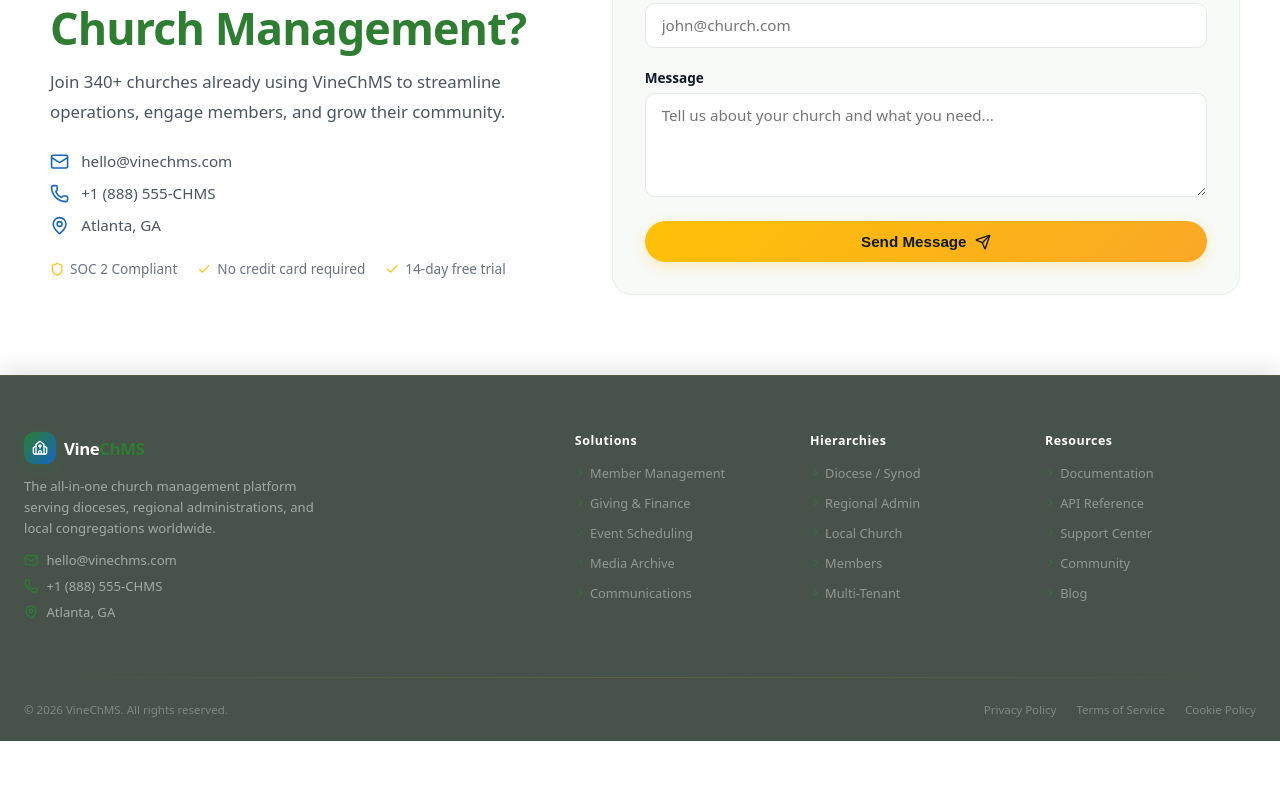
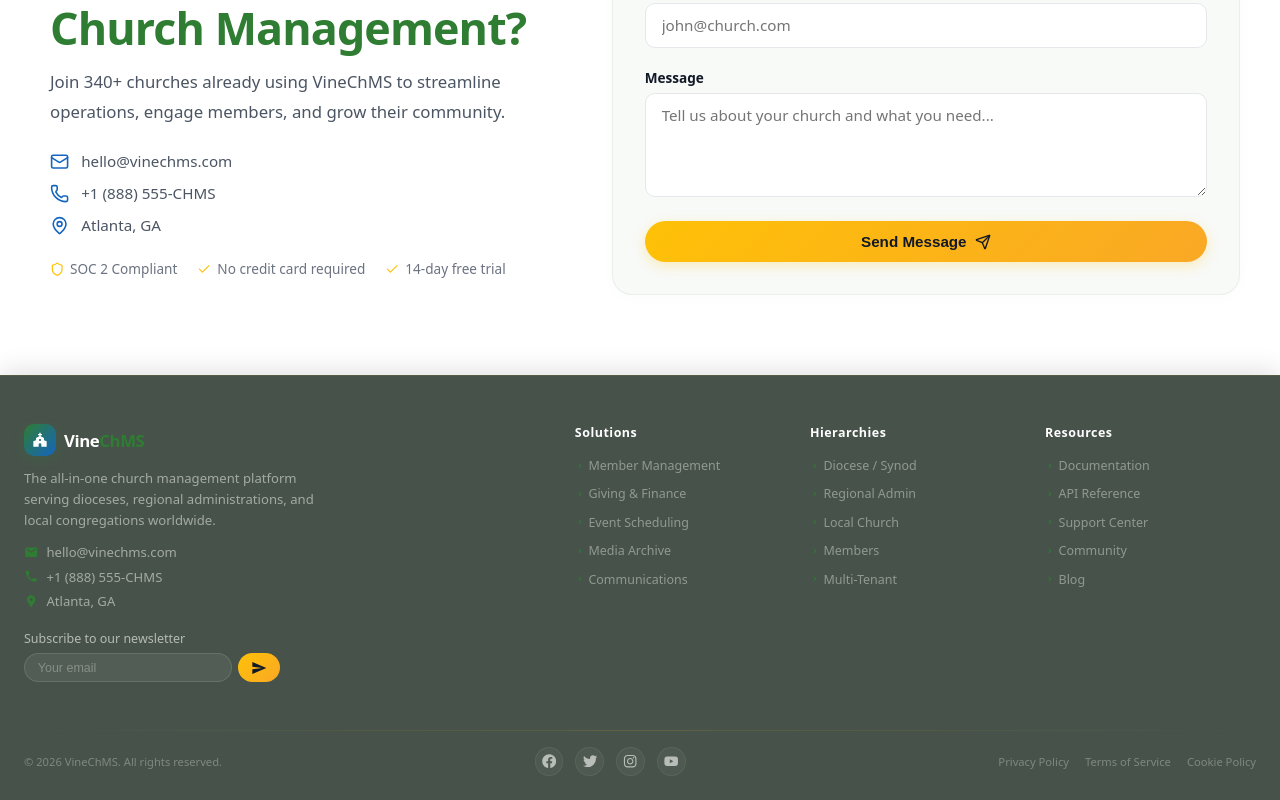
Before and after one commit to EmmanuelMose/VineChMS, a React (Vite) app in the folder frontend/: page / in a window 1280 px wide. Shown: the part 2790-3590 px from the top of the page. Before the commit the page ends 3531 px from the top, so only its background shows below. Built offline with nearby package versions, Linux system fonts and the light colour scheme.

Commit message:
59 commit

```diff
--- a/frontend/package.json
+++ b/frontend/package.json
@@ -13,6 +13,7 @@
     "lucide-react": "^1.28.0",
     "react": "^19.2.8",
     "react-dom": "^19.2.8",
+    "react-icons": "^5.7.0",
     "react-router-dom": "^7.18.2"
   },
   "devDependencies": {
--- a/frontend/src/components/footer/Footer.css
+++ b/frontend/src/components/footer/Footer.css
@@ -4,7 +4,7 @@
   -webkit-backdrop-filter: blur(18px) saturate(180%);
   border-top: 1px solid rgba(255, 193, 7, 0.08);
   box-shadow: 0 -4px 24px rgba(0, 0, 0, 0.12);
-  padding: 3.5rem 1.5rem 1.5rem;
+  padding: 3rem 1.5rem 1.5rem;
   width: 100%;
   overflow: hidden;
 }
@@ -17,13 +17,14 @@
 .footer-top {
   display: grid;
   grid-template-columns: 1fr;
-  gap: 2.5rem;
+  gap: 2rem;
   padding-bottom: 2rem;
 }
 
 @media (min-width: 768px) {
   .footer-top {
     grid-template-columns: 1.5fr 2fr;
+    gap: 2.5rem;
   }
 }
 
@@ -78,7 +79,7 @@
 .footer-contact {
   display: flex;
   flex-direction: column;
-  gap: 0.5rem;
+  gap: 0.4rem;
 }
 
 .footer-contact-link {
@@ -101,6 +102,65 @@
   color: #2E7D32;
 }
 
+.footer-subscribe {
+  margin-top: 0.5rem;
+}
+
+.footer-subscribe-text {
+  font-size: 0.78rem;
+  color: rgba(255, 255, 255, 0.6);
+  margin-bottom: 0.4rem;
+}
+
+.footer-subscribe-form {
+  display: flex;
+  gap: 0.4rem;
+  max-width: 16rem;
+}
+
+.footer-subscribe-input {
+  flex: 1;
+  padding: 0.4rem 0.8rem;
+  border-radius: 50px;
+  border: 1px solid rgba(255, 255, 255, 0.12);
+  background: rgba(255, 255, 255, 0.06);
+  color: white;
+  font-size: 0.78rem;
+  outline: none;
+  transition: border-color 0.3s;
+}
+
+.footer-subscribe-input::placeholder {
+  color: rgba(255, 255, 255, 0.3);
+}
+
+.footer-subscribe-input:focus {
+  border-color: #FFC107;
+}
+
+.footer-subscribe-btn {
+  display: flex;
+  align-items: center;
+  justify-content: center;
+  padding: 0.4rem 0.8rem;
+  border-radius: 50px;
+  background: linear-gradient(135deg, #FFC107, #f9a825);
+  border: none;
+  cursor: pointer;
+  transition: transform 0.2s, box-shadow 0.2s;
+}
+
+.footer-subscribe-btn:hover {
+  transform: scale(1.05);
+  box-shadow: 0 0 16px rgba(255, 193, 7, 0.3);
+}
+
+.footer-subscribe-btn-icon {
+  width: 1rem;
+  height: 1rem;
+  color: #111827;
+}
+
 .footer-links {
   display: grid;
   grid-template-columns: repeat(3, 1fr);
@@ -121,14 +181,14 @@
   margin: 0;
   display: flex;
   flex-direction: column;
-  gap: 0.5rem;
+  gap: 0.4rem;
 }
 
 .footer-column-link {
   display: inline-flex;
   align-items: center;
   gap: 0.25rem;
-  font-size: 0.8rem;
+  font-size: 0.78rem;
   color: rgba(255, 255, 255, 0.4);
   text-decoration: none;
   transition: transform 0.3s ease;
@@ -139,8 +199,8 @@
 }
 
 .footer-column-link-icon {
-  width: 0.7rem;
-  height: 0.7rem;
+  width: 0.6rem;
+  height: 0.6rem;
   color: #2E7D32;
   transition: transform 0.3s ease;
 }
@@ -152,7 +212,7 @@
 .footer-divider {
   height: 1px;
   background: linear-gradient(90deg, transparent, rgba(255, 193, 7, 0.12), transparent);
-  margin: 1.5rem 0;
+  margin: 1rem 0;
 }
 
 .footer-bottom {
@@ -160,7 +220,7 @@
   flex-direction: column;
   align-items: center;
   gap: 0.75rem;
-  font-size: 0.72rem;
+  font-size: 0.7rem;
   color: rgba(255, 255, 255, 0.3);
 }
 
@@ -171,9 +231,43 @@
   }
 }
 
+.footer-social {
+  display: flex;
+  gap: 0.75rem;
+}
+
+.footer-social-link {
+  display: inline-flex;
+  align-items: center;
+  justify-content: center;
+  width: 1.8rem;
+  height: 1.8rem;
+  border-radius: 50%;
+  background: rgba(255, 255, 255, 0.04);
+  border: 1px solid rgba(255, 255, 255, 0.06);
+  transition: all 0.3s ease;
+}
+
+.footer-social-link:hover {
+  background: rgba(255, 193, 7, 0.12);
+  border-color: rgba(255, 193, 7, 0.2);
+  transform: translateY(-2px);
+}
+
+.footer-social-icon {
+  width: 0.9rem;
+  height: 0.9rem;
+  color: rgba(255, 255, 255, 0.6);
+  transition: color 0.3s;
+}
+
+.footer-social-link:hover .footer-social-icon {
+  color: #FFC107;
+}
+
 .footer-legal {
   display: flex;
-  gap: 1.25rem;
+  gap: 1rem;
 }
 
 .footer-legal-link {
@@ -188,17 +282,32 @@
 
 @media (max-width: 768px) {
   .footer {
-    padding: 2.5rem 1rem 1.5rem;
+    padding: 2rem 1rem 1.5rem;
   }
   .footer-links {
     grid-template-columns: 1fr 1fr;
-    gap: 1.5rem;
+    gap: 1rem;
+  }
+  .footer-bottom {
+    flex-wrap: wrap;
+    justify-content: center;
+    gap: 0.5rem;
+  }
+  .footer-social {
+    order: 1;
+  }
+  .footer-copyright {
+    order: 2;
+  }
+  .footer-legal {
+    order: 3;
   }
 }
 
 @media (max-width: 480px) {
   .footer-links {
     grid-template-columns: 1fr;
+    gap: 0.75rem;
   }
   .footer-top {
     gap: 1.5rem;
@@ -206,4 +315,7 @@
   .footer-description {
     max-width: 100%;
   }
+  .footer-subscribe-form {
+    max-width: 100%;
+  }
 }
--- a/frontend/src/components/footer/Footer.tsx
+++ b/frontend/src/components/footer/Footer.tsx
@@ -1,4 +1,17 @@
-import { Church, Mail, Phone, MapPin, ChevronRight } from "lucide-react";
+import {
+  MdChurch,
+  MdEmail,
+  MdPhone,
+  MdLocationPin,
+  MdChevronRight,
+  MdSend,
+} from "react-icons/md";
+import {
+  FaFacebook,
+  FaTwitter,
+  FaInstagram,
+  FaYoutube,
+} from "react-icons/fa";
 import "./Footer.css";
 
 const SOLUTIONS: string[] = [
@@ -25,6 +38,13 @@
   "Blog",
 ];
 
+const SOCIAL_LINKS = [
+  { icon: FaFacebook, href: "#" },
+  { icon: FaTwitter, href: "#" },
+  { icon: FaInstagram, href: "#" },
+  { icon: FaYoutube, href: "#" },
+];
+
 export default function Footer() {
   return (
     <footer className="footer">
@@ -33,7 +53,7 @@
           <div className="footer-brand">
             <a href="#" className="footer-logo-link">
               <div className="footer-logo-icon">
-                <Church className="footer-logo-svg" />
+                <MdChurch className="footer-logo-svg" />
               </div>
               <span className="footer-logo-text">
                 Vine<span className="footer-logo-highlight">ChMS</span>
@@ -45,17 +65,31 @@
             </p>
             <div className="footer-contact">
               <a href="mailto:hello@vinechms.com" className="footer-contact-link">
-                <Mail className="footer-contact-icon" />
+                <MdEmail className="footer-contact-icon" />
                 hello@vinechms.com
               </a>
               <a href="tel:+1888555CHMS" className="footer-contact-link">
-                <Phone className="footer-contact-icon" />
+                <MdPhone className="footer-contact-icon" />
                 +1 (888) 555-CHMS
               </a>
               <span className="footer-contact-link">
-                <MapPin className="footer-contact-icon" />
+                <MdLocationPin className="footer-contact-icon" />
                 Atlanta, GA
               </span>
+            </div>
+            <div className="footer-subscribe">
+              <p className="footer-subscribe-text">Subscribe to our newsletter</p>
+              <form className="footer-subscribe-form" onSubmit={(e) => e.preventDefault()}>
+                <input
+                  type="email"
+                  placeholder="Your email"
+                  className="footer-subscribe-input"
+                  required
+                />
+                <button type="submit" className="footer-subscribe-btn">
+                  <MdSend className="footer-subscribe-btn-icon" />
+                </button>
+              </form>
             </div>
           </div>
 
@@ -66,7 +100,7 @@
                 {SOLUTIONS.map((s) => (
                   <li key={s}>
                     <a href="#" className="footer-column-link">
-                      <ChevronRight className="footer-column-link-icon" />
+                      <MdChevronRight className="footer-column-link-icon" />
                       {s}
                     </a>
                   </li>
@@ -80,7 +114,7 @@
                 {HIERARCHIES.map((h) => (
                   <li key={h}>
                     <a href="#hierarchy" className="footer-column-link">
-                      <ChevronRight className="footer-column-link-icon" />
+                      <MdChevronRight className="footer-column-link-icon" />
                       {h}
                     </a>
                   </li>
@@ -94,7 +128,7 @@
                 {RESOURCES.map((r) => (
                   <li key={r}>
                     <a href="#" className="footer-column-link">
-                      <ChevronRight className="footer-column-link-icon" />
+                      <MdChevronRight className="footer-column-link-icon" />
                       {r}
                     </a>
                   </li>
@@ -110,6 +144,16 @@
           <p className="footer-copyright">
             &copy; {new Date().getFullYear()} VineChMS. All rights reserved.
           </p>
+          <div className="footer-social">
+            {SOCIAL_LINKS.map((social, index) => {
+              const Icon = social.icon;
+              return (
+                <a key={index} href={social.href} className="footer-social-link">
+                  <Icon className="footer-social-icon" />
+                </a>
+              );
+            })}
+          </div>
           <div className="footer-legal">
             <a href="#" className="footer-legal-link">Privacy Policy</a>
             <a href="#" className="footer-legal-link">Terms of Service</a>
```
Also changed, not shown: 1 other file (tests, documents, lock files or other folders).
